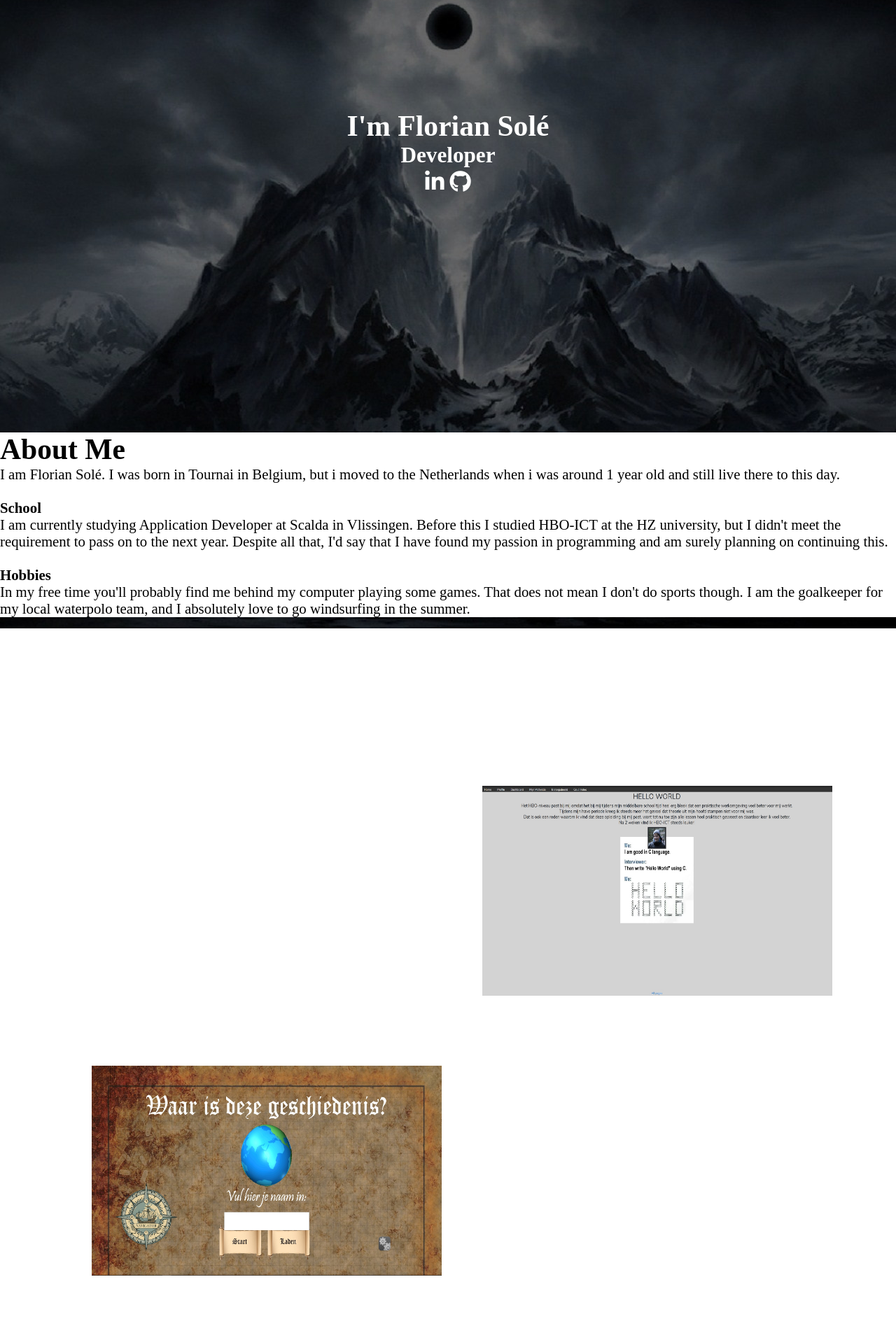
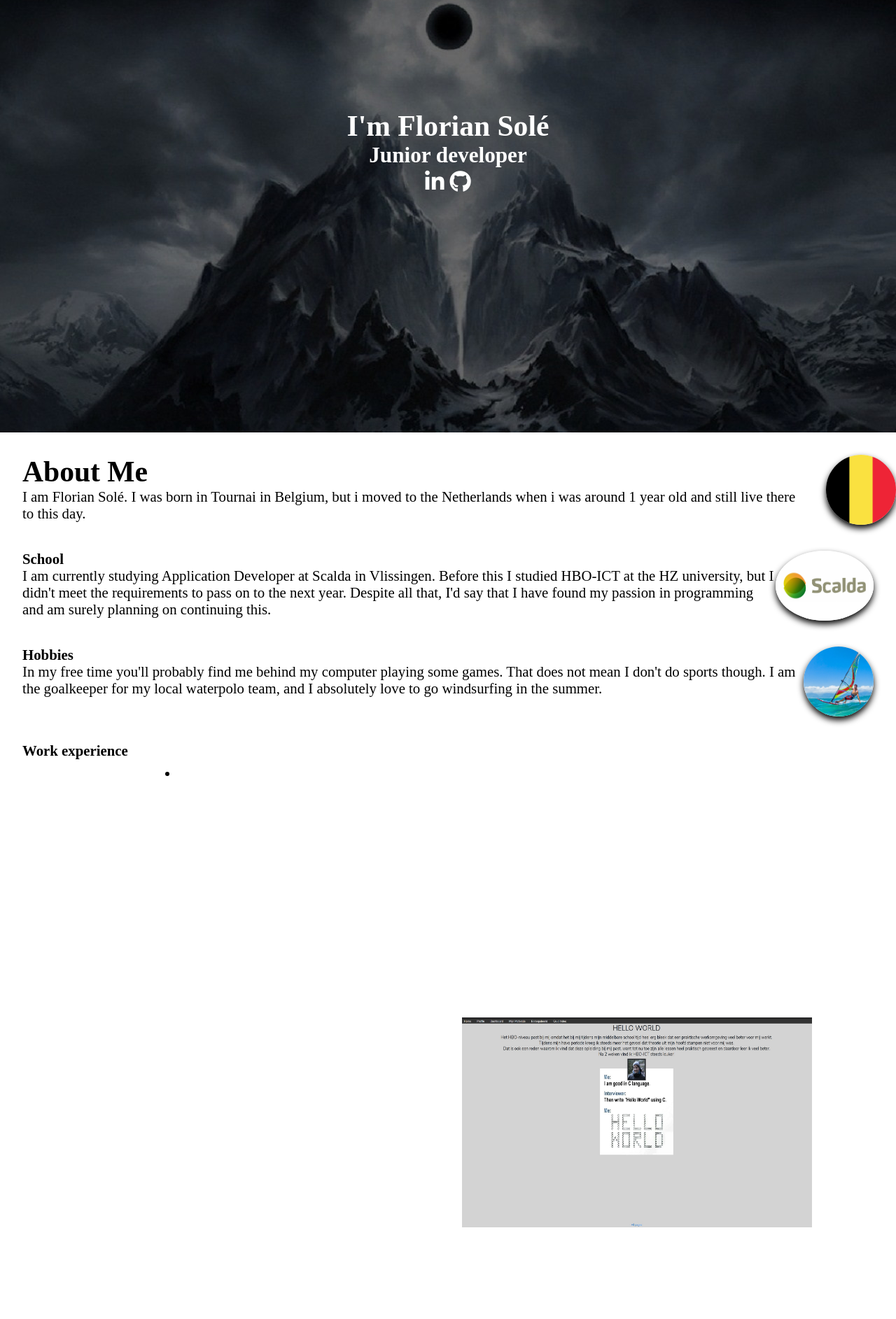
Before and after one commit to FloNumbers/Portfolio, a PHP site: page / in a window 1280 px wide. Shown: the part 182-2067 px from the top of the page at 70% size. Run offline with PHP 8.4, Linux system fonts and the light colour scheme; some libraries are stand-ins or nearby versions.

Commit message:
about me page styled

```diff
--- a/app.css
+++ b/app.css
@@ -103,38 +103,60 @@ background-color: #262626;
   background-color: white;
   color: black;
   margin: 0;
+  display: inline-block;
+  width: 100%;
 }
 
 .solid p {
     margin: 0;
 }
 
-.aboutPage h4 {
+.page h4 {
   margin: 0;
 }
 
-.projectsPage ul {
+.page ul {
   margin: 2rem;
 }
 
-.projectsPageHeader {
+.pageHeader {
+  margin: 2rem;
+  margin-bottom: 0;
+}
+
+.pageList {
+  display: flex;
   margin: 2rem;
 }
 
-.projectsPageList {
+.pageListHeader {
   display: flex;
 }
 
-.projectsPageList2 {
+.pageList2 {
   display: flex;
   direction: ltr;
+  margin: 1rem;
 }
 
-.pplText {
+.pageText {
   flex: 1;
 }
 
-.pplImage {
+.pageText p {
+  margin-top: 0;
+}
+
+.pplImageContainer {
   margin: 5%;
   margin-top: 0;
 }
+
+.pplImage {
+  box-shadow: 0 5px 10px white;
+}
+
+.aboutImage {
+  border-radius: 50%;
+  box-shadow: 0 5px 10px black;
+}
--- a/index.php
+++ b/index.php
@@ -29,30 +29,51 @@
     </div>
     <div id="Home" class="landingtext">
         <h1>I'm Florian Solé</h1>
-        <h2>Developer</h2>
+        <h2>Junior developer</h2>
         <ul>
             <li><a class="fab fa-linkedin-in" href="https://www.linkedin.com/in/florian-sol%C3%A9-76a6b6144/" target="_blank"></a></li>
             <li><a class="fab fa-github" href="https://github.com/FloNumbers?tab=repositories" target="_blank"></a></li>
         </ul>
     </div>
     <div class="solid">
-        <div id="About" class="aboutPage">
+        <div id="About" class="page">
+            <div class="pageListHeader">
+                <div class="pageHeader">
                     <h1>About Me</h1>
                     <p>I am Florian Solé. I was born in Tournai in Belgium, but i moved to the Netherlands when i was around 1
-                year old and still live there to this day.</p> <br>
+                        year old and still live there to this day.</p>
+                </div>
+                <div class="aboutImageContainer"><img style="margin-top:2rem;" class="aboutImage" src="assets\Flag_of_Belgium.png" width="100" height="100"></div>
+            </div>
+            <div class="pageList">
+                <div class="pageText">
                     <h4>School</h4>
                     <p>I am currently studying Application Developer at Scalda in Vlissingen. Before this I studied HBO-ICT at
                         the HZ university, but I didn't meet the
-                requirement to pass on to the next year. Despite all that, I'd say that I have found my passion in
-                programming and am surely planning on continuing this.</p> <br>
+                        requirements to pass on to the next year. Despite all that, I'd say that I have found my passion in
+                        programming and am surely planning on continuing this.</p>
+                </div>
+                <div class="aboutImageContainer"><img class="aboutImage" src="assets\logo-Scalda.jpg" width="140" height="100"></div>
+            </div>
+            <div class="pageList">
+                <div class="pageText">
                     <h4>Hobbies</h4>
                     <p>In my free time you'll probably find me behind my computer playing some games. That does not mean I don't
                         do sports though. I am the goalkeeper for my
                         local waterpolo team, and I absolutely love to go windsurfing in the summer.</p>
                 </div>
+                <div class="aboutImageContainer"><img class="aboutImage" src="assets\windsurfen.jpg" width="100" height="100"></div>
             </div>
-    <div id="Projects" class="projectsPage">
-        <div class="projectsPageHeader">
+            <div class="pageList">
+                <h4>Work experience</h4>
+                <ul>
+                    <li><p></p></li>
+                </ul>
+            </div>
+        </div>
+    </div>
+    <div id="Projects" class="page">
+        <div class="pageHeader">
             <h1>Projects</h1>
             <p>Ever since I started programming I have offcourse doen a couple of projects. Some I am defenitely more
                 proud of than others, but I'll list a few here.
@@ -64,8 +85,8 @@
         <ul>
             <li>
                 <h2><a style="color:white" href="https://sleepy-harbor-96591.herokuapp.com/" target="_blank">original portfolio</a></h2>
-                <div class="projectsPageList">
-                    <div class="ppl2Text">
+                <div class="pageList">
+                    <div class="pageText">
                         <p>As the first project I am listing here, you would probably think that this is the project that
                             I'm most proud of. But that is not the case here.
                             This project was my first ever github project. This project was meant as a portfolio assignement
@@ -76,21 +97,21 @@
                             achived with only 1 or 2 months of any coding experience.
                         </p>
                     </div>
-                    <div class="pplImage">
-                        <img src="assets\portfolioOriginal.jpg" width="500" height="300">
+                    <div class="pplImageContainer">
+                        <img class="pplImage" src="assets\portfolioOriginal.jpg" width="500" height="300">
                     </div>
                 </div>
             </li>
             <li style="text-align:right; direction:rtl">
                 <h2><a style="color:white;" href="https://flonumbers.github.io/basisschoolproject/" target="_blank">Bassisschoolproject</a></h2>
-                <div class="projectsPageList2">
-                    <div class="pplImage">
-                    <img src="assets\basisschoolProject.jpg" width="500" height="300">
+                <div class="pageList2">
+                    <div class="pplImageContainer">
+                        <img class="pplImage" src="assets\basisschoolProject.jpg" width="500" height="300">
                     </div>
-                    <div class="pplText">
+                    <div class="pageText">
                         <p>This one is another project I made for an assignement at the HZ university. This was a group
                             project that we had to make for a primary school.
-                            It had to be some kind of small game that had to do with a specific course they teached at
+                            It had to be some kind of small game that had to do with a specific course they taught at
                             that school. We chose history. The whole game is written in typescript
                             and is made in such a way that you never have to reload the page. You can even save your
                             progress if you don't delete your cookies.
@@ -103,16 +124,16 @@
             </li>
             <li>
                 <h2><a style="color:white" href="https://www.ditiseendomein.nl/" target="_blank">This very portfolio</a></h2>
-                <div class="projectsPageList">
-                    <div class="pplText">
+                <div class="pageList">
+                    <div class="pageText">
                         <p>So this very website you're in right now is also a school assignement, but this one is a school
                             assignement for my current school, Scalda.
                             I will be keeping this website up to date with new projects and thing I'm learning, so everyone
                             who's interested can take a peek.
                         </p>
                     </div>
-                    <div class="pplImage">
-                    <img src="assets\portfolioHuidig.jpg" width="500" height="300">
+                    <div class="pplImageContainer">
+                        <img class="pplImage" src="assets\portfolioHuidig.jpg" width="500" height="300">
                     </div>
                 </div>
             </li>
```
Also changed, not shown: assets/Flag_of_Belgium.png (added), assets/logo-Scalda.jpg (added), assets/portfolioHuidig.jpg, assets/windsurfen.jpg (added). Lines whose indentation alone changed are shown as unchanged.
